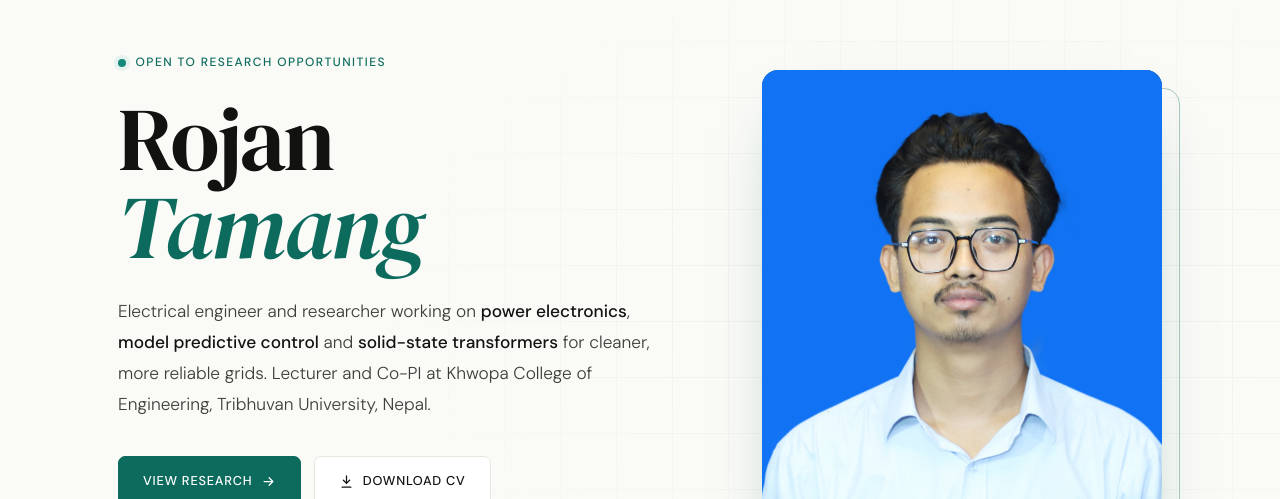
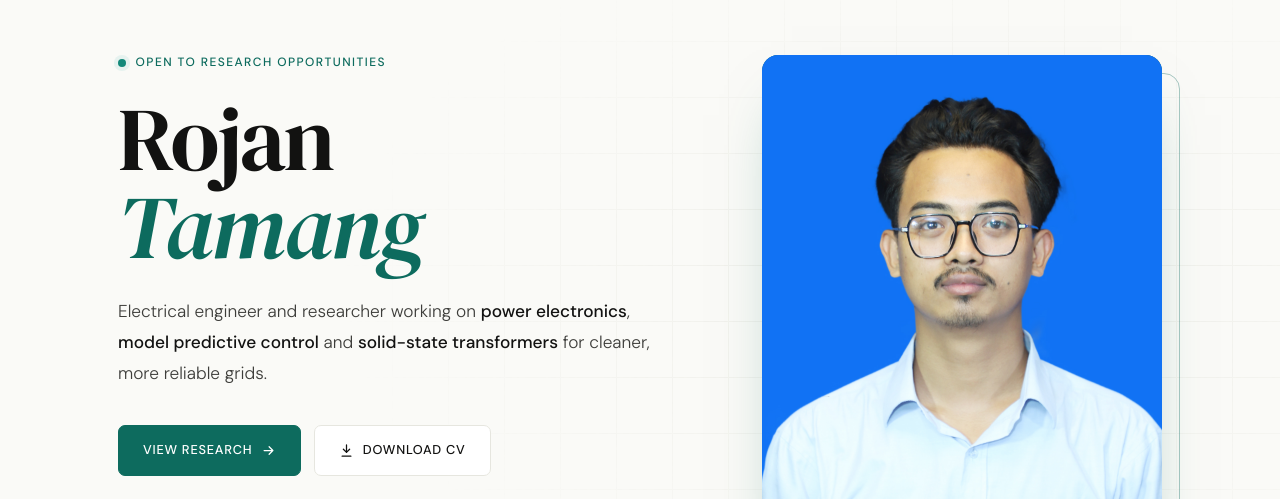
Before and after one commit to 123rojan/Personal-Website, a plain HTML site: page index.html in a window 1280 px wide. Shown: the part 71-570 px from the top of the page. Drawn offline with Linux system fonts and the light colour scheme.

Commit message:
index.html

```diff
--- a/index.html
+++ b/index.html
@@ -340,7 +340,7 @@ footer a:hover{color:var(--accent)}
       <div>
         <p class="eyebrow anim" style="animation-delay:.05s"><span class="dot"></span>Open to research opportunities</p>
         <h1 class="anim" style="animation-delay:.15s">Rojan<br><em>Tamang</em></h1>
-        <p class="hero-lede anim" style="animation-delay:.25s">Electrical engineer and researcher working on <strong>power electronics</strong>, <strong>model predictive control</strong> and <strong>solid-state transformers</strong> for cleaner, more reliable grids. Lecturer and Co-PI at Khwopa College of Engineering, Tribhuvan University, Nepal.</p>
+        <p class="hero-lede anim" style="animation-delay:.25s">Electrical engineer and researcher working on <strong>power electronics</strong>, <strong>model predictive control</strong> and <strong>solid-state transformers</strong> for cleaner, more reliable grids.</p>
         <div class="cta anim" style="animation-delay:.35s">
           <a href="#research" class="btn btn-solid">View Research
             <svg viewBox="0 0 24 24"><path d="M5 12h14M13 6l6 6-6 6"/></svg></a>
```
